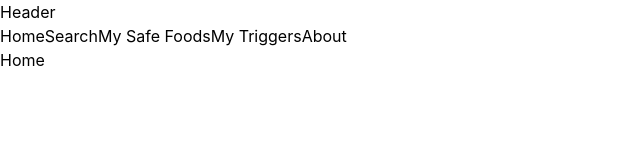
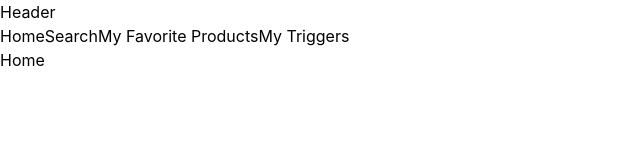
Before and after one commit to ezgikardes/safe-bite, a React (Vite) app: page / in a window 1280 px wide. Shown: the top 160 px of the page, without its empty margins (0-640 px from the left). Built offline with nearby package versions, Linux system fonts and the light colour scheme.

Commit message:
feat: remove About page and update sidebar links to MyFavoriteProducts

```diff
--- a/src/App.tsx
+++ b/src/App.tsx
@@ -2,7 +2,6 @@ import { BrowserRouter, Route, Routes } from "react-router-dom";
 import Home from "./pages/Home";
 import Search from "./pages/Search";
 import MyTriggers from "./pages/MyTriggers";
-import About from "./pages/About";
 import ProductDetail from "./pages/ProductDetail";
 import Layout from "./components/Layout";
 import MyFavoriteProducts from "./pages/MyFavoriteProducts";
@@ -29,10 +28,6 @@ function App() {
             element={<MyTriggers />}
           />
           <Route
-            path="/about"
-            element={<About />}
-          />
-          <Route
             path="/product/:id"
             element={<ProductDetail />}
           />
--- a/src/components/Sidebar.tsx
+++ b/src/components/Sidebar.tsx
@@ -5,9 +5,8 @@ export default function Sidebar() {
     <aside>
       <NavLink to="/">Home</NavLink>
       <NavLink to="/search">Search</NavLink>
-      <NavLink to="/my-safe-foods">My Safe Foods</NavLink>
+      <NavLink to="/my-favorite-products">My Favorite Products</NavLink>
       <NavLink to="/my-triggers">My Triggers</NavLink>
-      <NavLink to="/about">About</NavLink>
     </aside>
   );
 }
--- a/src/pages/About.tsx
+++ /dev/null
@@ -1,3 +0,0 @@
-export default function About() {
-  return <div>About</div>;
-}
```
